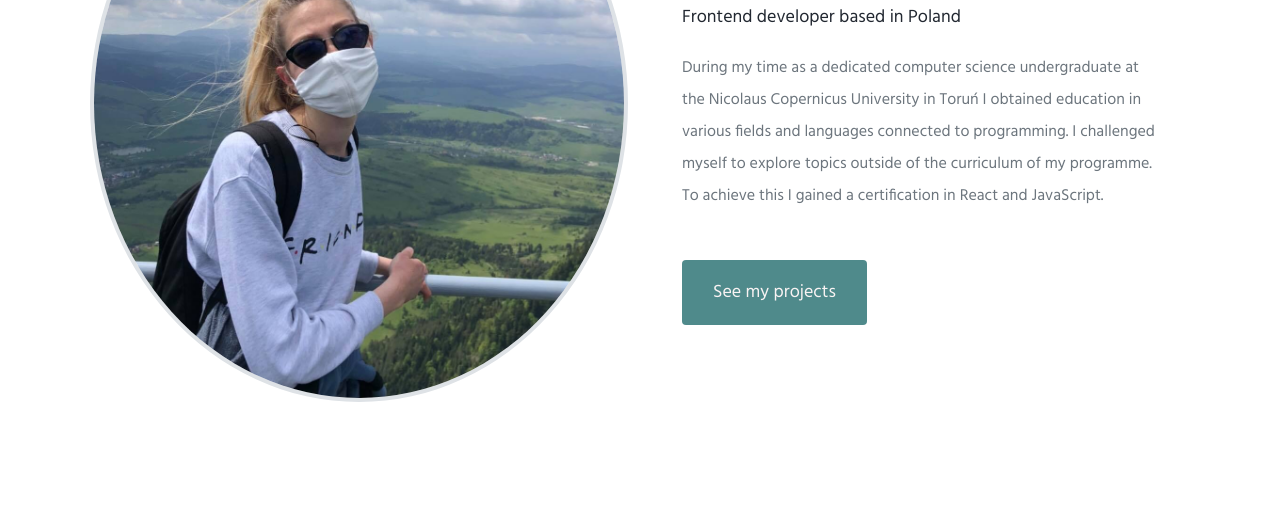
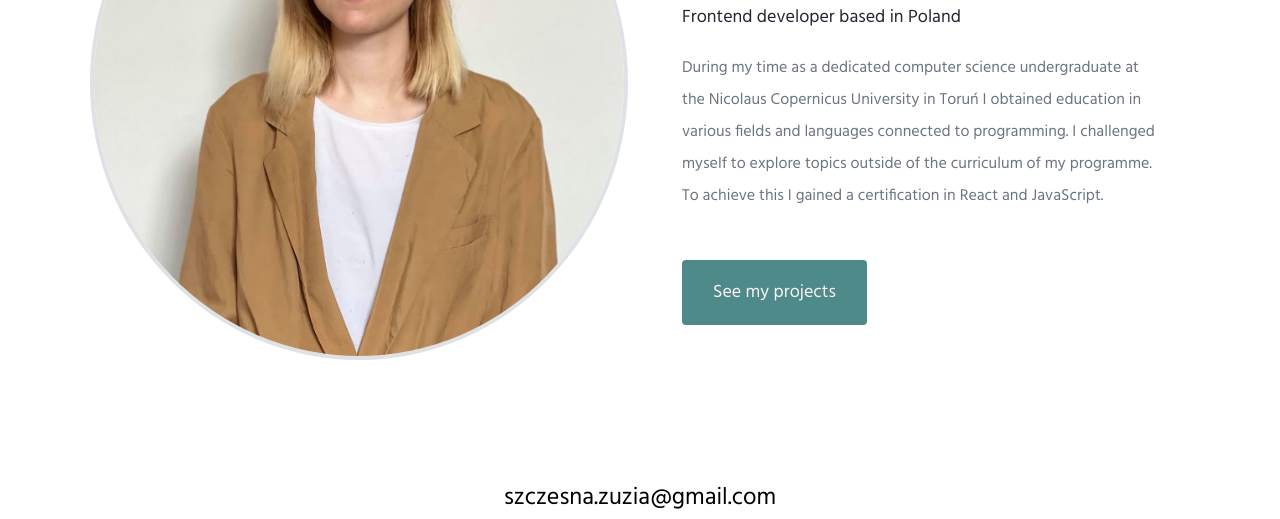
Before and after one commit to zszczesna/portfolio, a plain HTML site: page about.html in a window 1280 px wide. Shown: the part 339-858 px from the top of the page. Drawn offline with nearby package versions, Linux system fonts and the light colour scheme.

Commit message:
changed about img

```diff
--- a/about.html
+++ b/about.html
@@ -53,7 +53,7 @@
     <div class="container about">
         <div class="row">
             <div class="col-lg-6 mt-4 ml-4">
-                <img src="/Images/140091830_219246566516947_4184881368509764595_n.jpg" alt="Zuzanna Szczesna"
+                <img src="/Images/zdjecie2.jpg" alt="Zuzanna Szczesna"
                     class="img-fluid border border-4  rounded-circle">
             </div>
             <div class="col-lg-6">
```
Also changed, not shown: projects.html (+1 -1 lines), images/weatherApp.png (added), images/zdjecie.jpg (added), images/zdjecie2.jpg (added).
